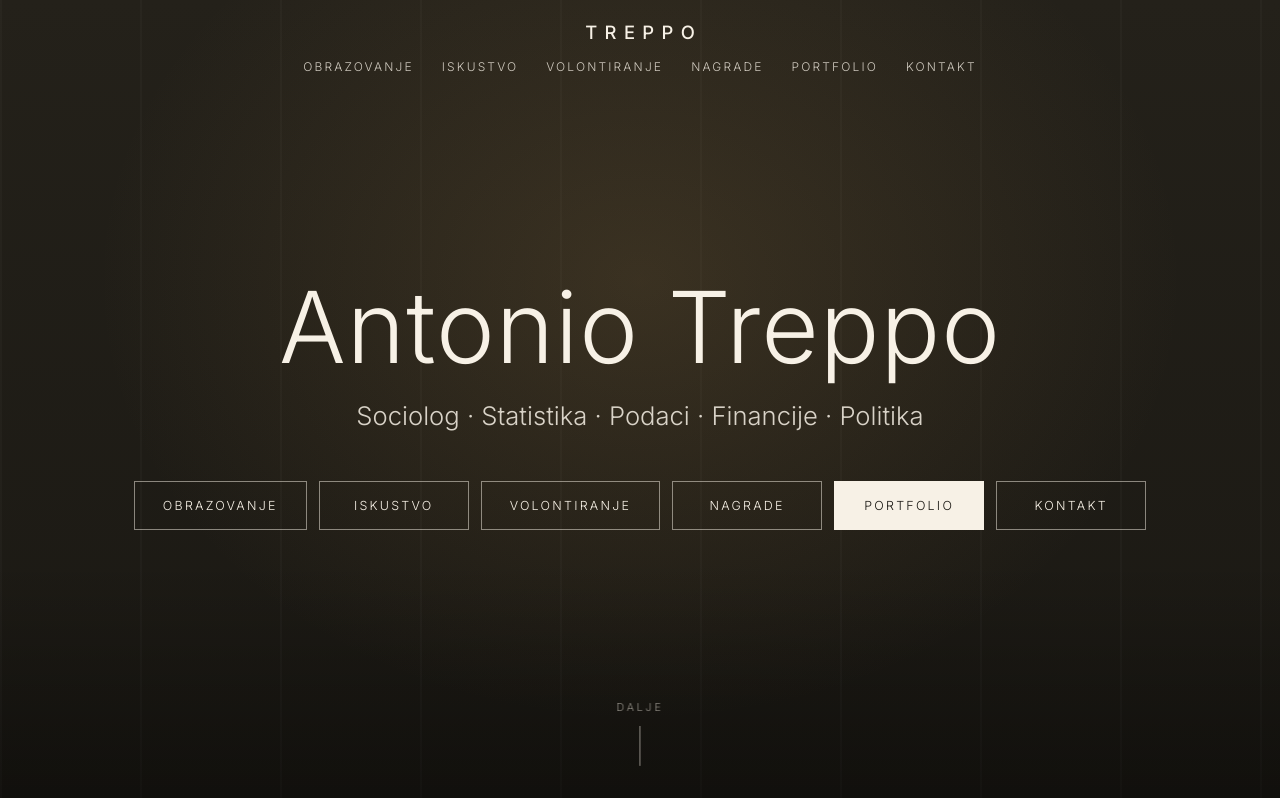
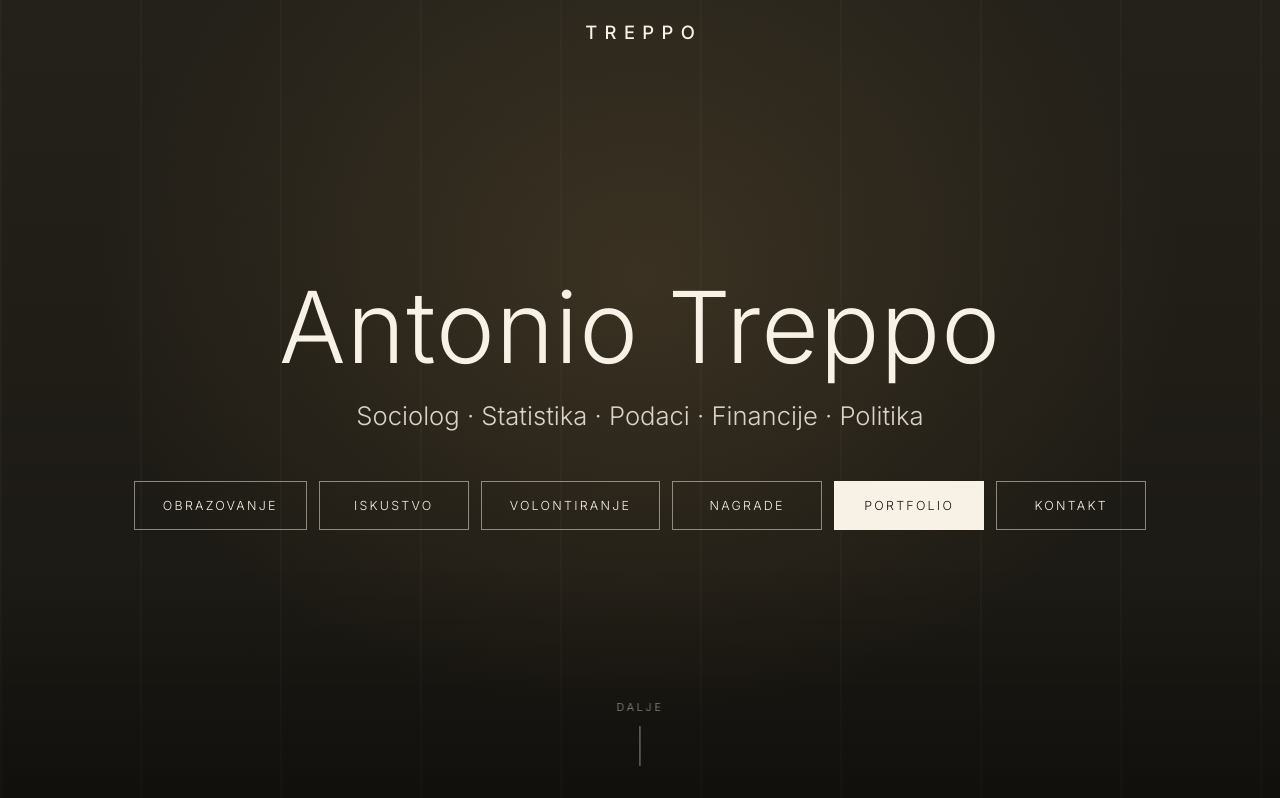
Before and after one commit to treppoantonio/-ivotopis, a plain HTML site: page index.html in a window 1280 px wide. Shown: the top 798 px of the page. Drawn offline with Linux system fonts and the light colour scheme.

Commit message:
Makni izbornik ispod TREPPO, gumbi ostaju samo na početku
Co-Authored-By: Claude Opus 5.5 <noreply@anthropic.com>
Claude-Session: https://claude.ai/code/session_01VbVStPSikNFmzCztLTbRuz

```diff
--- a/index.html
+++ b/index.html
@@ -158,14 +158,6 @@
 <nav id="nav">
   <div class="wrap">
     <a href="#top" class="brand">TREPPO</a>
-    <ul>
-      <li><a href="#obrazovanje">Obrazovanje</a></li>
-      <li><a href="#iskustvo">Iskustvo</a></li>
-      <li><a href="#volontiranje">Volontiranje</a></li>
-      <li><a href="#nagrade">Nagrade</a></li>
-      <li><a href="#portfolio">Portfolio</a></li>
-      <li><a href="#kontakt">Kontakt</a></li>
-    </ul>
   </div>
 </nav>
 
```
